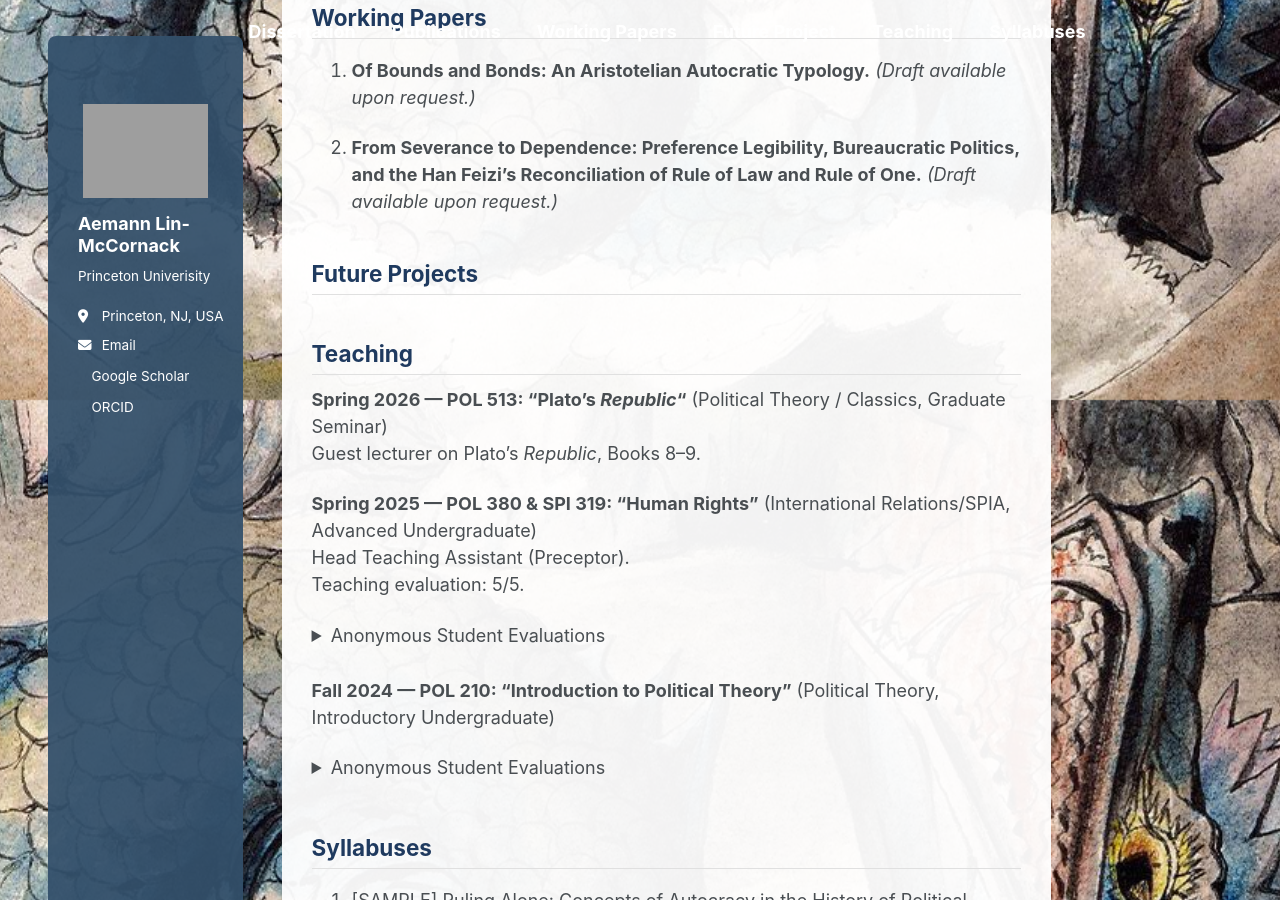
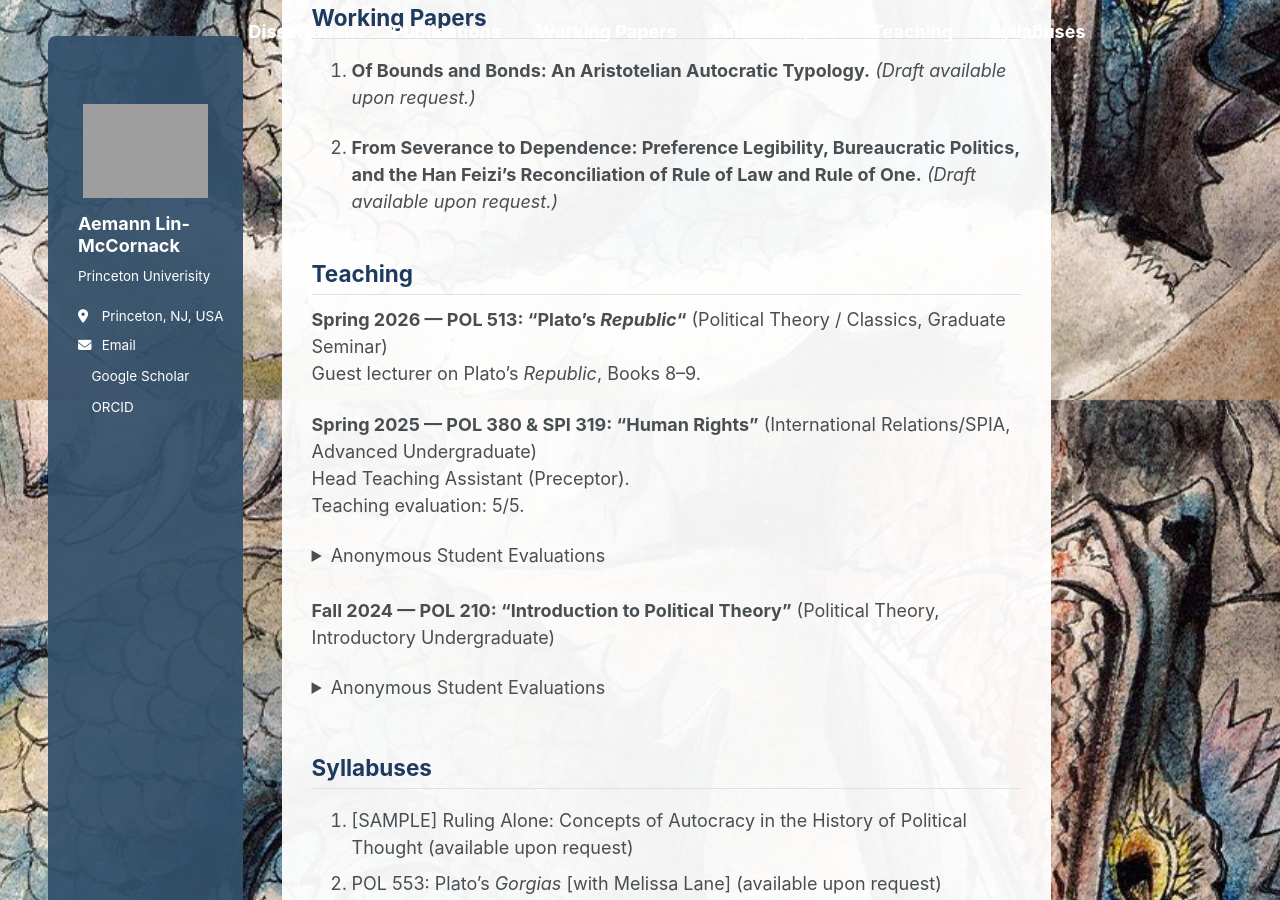
Before and after one commit to aemannlinmccornack/aemannlinmccornack.github.io, a Jekyll site: the page built from _pages/about.md, in a window 1280 px wide and 900 px high, scrolled down 1400 px. Built offline with Jekyll 4.4.1, drawn with Linux system fonts in a browser that asks for light colours; a style sheet for code colours, icons or effects is not loaded.

Commit message:
changed future projects

```diff
--- a/_pages/about.md
+++ b/_pages/about.md
@@ -151,9 +151,6 @@ Drawing on a comprehensive study of the 'by nature' (φύσει) formulation acr
 
 2. **From Severance to Dependence: Preference Legibility, Bureaucratic Politics, and the Han Feizi's Reconciliation of Rule of Law and Rule of One.** *(Draft available upon request.)*
 
-
-## Future Projects
-
 ## Teaching
 
 **Spring 2026 — POL 513: "Plato's *Republic*"** (Political Theory / Classics, Graduate Seminar)<br>
```
